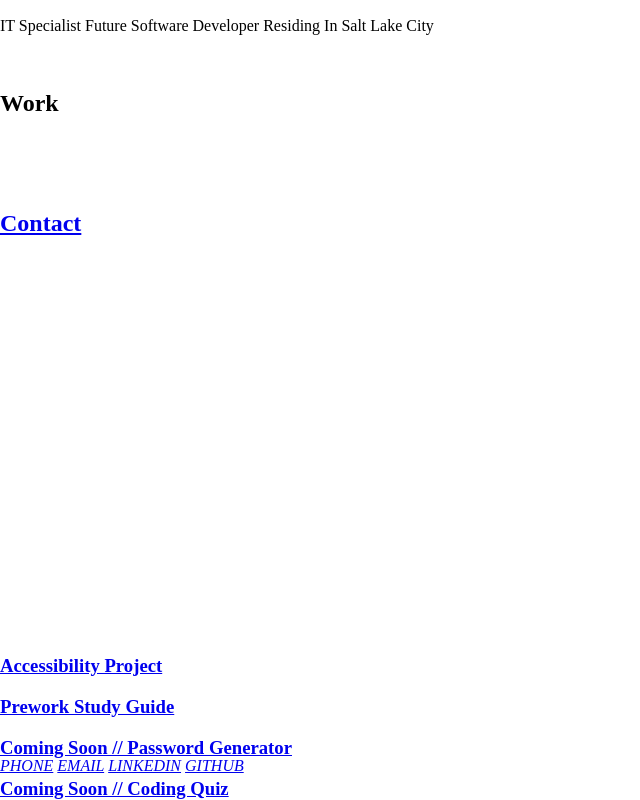
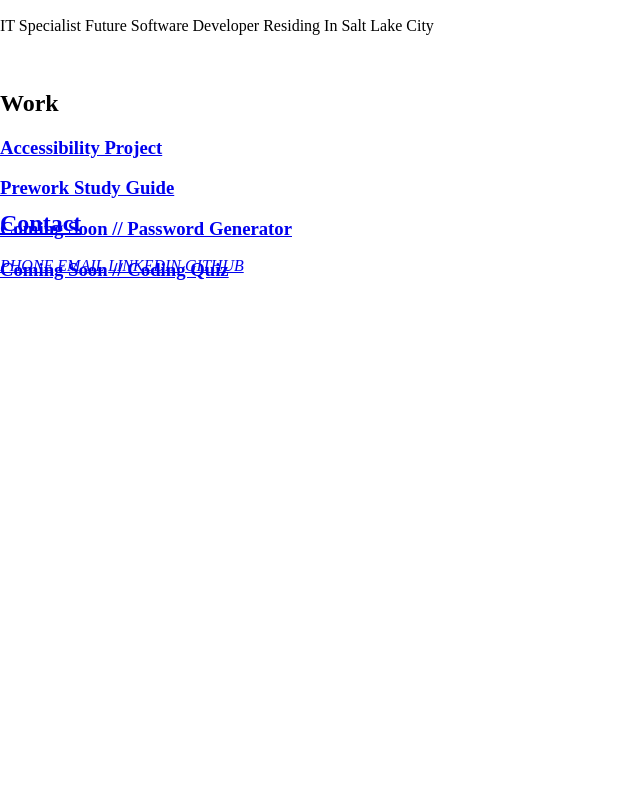
Before and after one commit to ericklea/Portfolio, a plain HTML site: page index.html in a window 1280 px wide. Shown: the part 850-1650 px from the top of the page, without its empty margins (0-640 px from the left). After the commit the page ends 1160 px from the top, so only its background shows below. Drawn offline with Linux system fonts and the light colour scheme.

Commit message:
deleted otherelement from css

```diff
--- a/assets/style.css
+++ b/assets/style.css
@@ -28,18 +28,3 @@ html {
 
     scroll-margin-block-end: 110px;
 }
-
-#otherElement1 {
-    padding-top: 500px;
-    width: 100%;
-}
-
-#otherElement2 {
-    padding-top: 500px;
-    width: 100%;
-}
-
-#otherElement3 {
-    padding-top: 500px;
-    width: 100%;
-}
```
